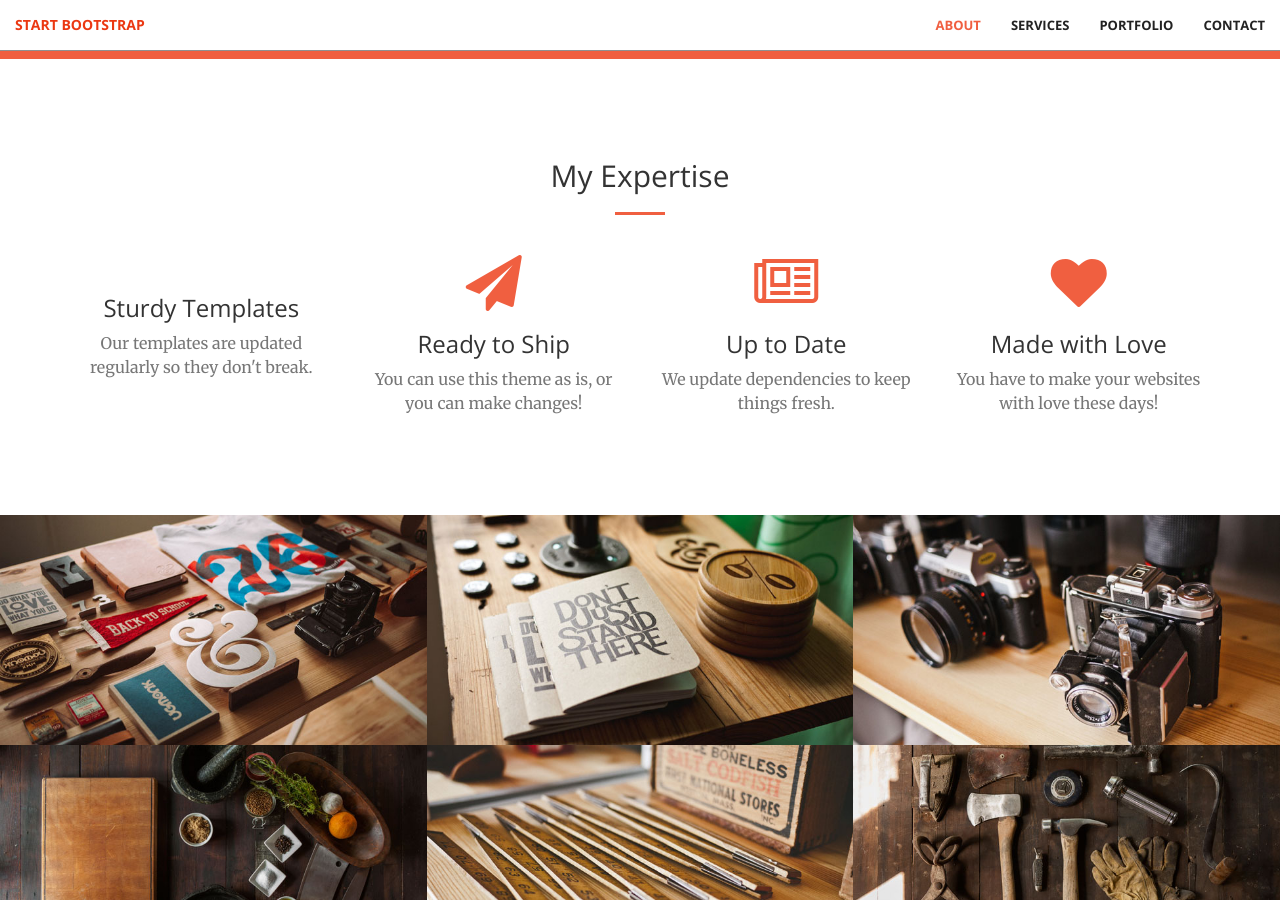
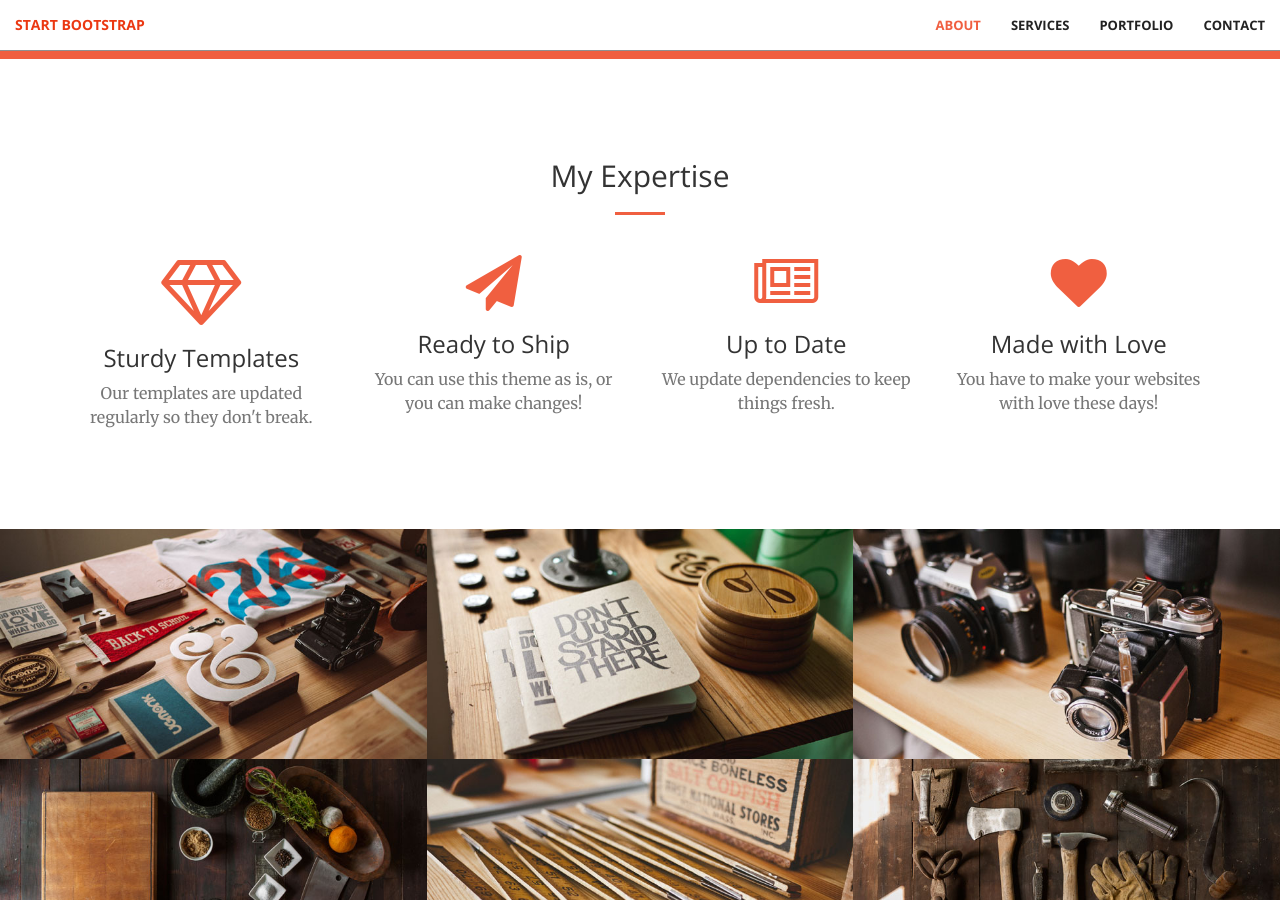
Before and after one commit to allen108108/allen108108.github.io, a Jekyll site: the page built from index.html, in a window 1280 px wide and 900 px high, scrolled down 1259 px. Built offline with Jekyll 4.4.1, drawn with Linux system fonts in a browser that asks for light colours.

Commit message:
first commit

```diff
--- a/_includes/services.html
+++ b/_includes/services.html
@@ -11,7 +11,7 @@
         <div class="row">
             <div class="col-lg-3 col-md-6 text-center">
                 <div class="service-box">
-                    <i class="fa fa-5x fa-python wow bounceIn text-primary"></i>
+                    <i class="fa fa-5x fa-diamond wow bounceIn text-primary"></i>
                     <h3>Sturdy Templates</h3>
                     <p class="text-muted">Our templates are updated regularly so they don't break.</p>
                 </div>
```
